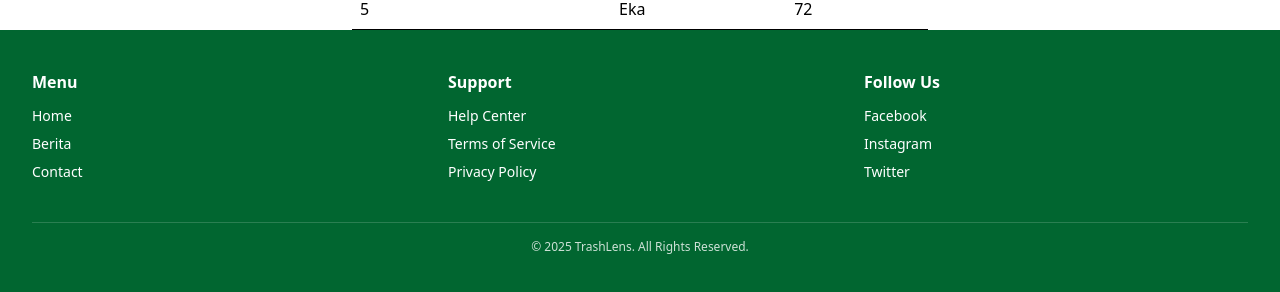
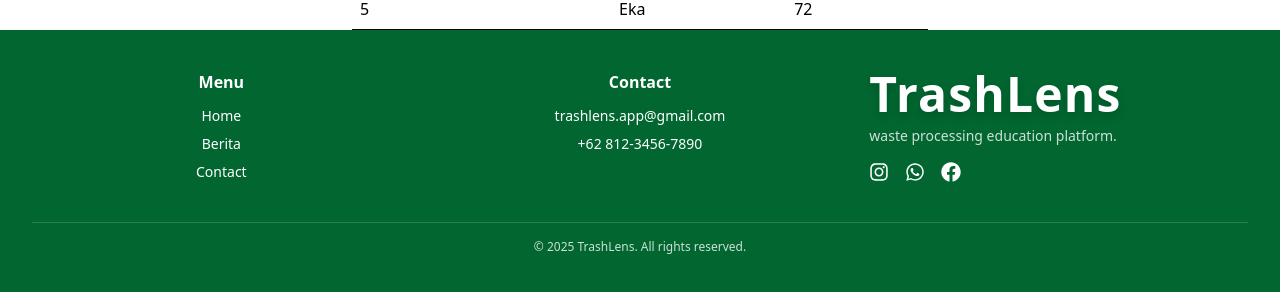
Before and after one commit to syauqic/TrashLens, a React (Vite) app: page /leaderboard in a window 1280 px wide. Shown: the part 976-1268 px from the top of the page. Built offline with nearby package versions, Linux system fonts and the light colour scheme.

Commit message:
memperbaiki tampilan footer + menambah modul icon sosmed

```diff
--- a/package.json
+++ b/package.json
@@ -15,6 +15,7 @@
     "lucide-react": "^0.511.0",
     "react": "^19.1.0",
     "react-dom": "^19.1.0",
+    "react-icons": "^5.5.0",
     "react-router-dom": "^7.6.2"
   },
   "devDependencies": {
--- a/src/components/Footer.jsx
+++ b/src/components/Footer.jsx
@@ -1,76 +1,123 @@
-import React from 'react'
+import React from "react";
+import { FaInstagram, FaWhatsapp, FaFacebook } from "react-icons/fa";
+import { useLocation, useNavigate } from "react-router-dom";
 
 export default function Footer() {
+  const location = useLocation();
+  const navigate = useNavigate();
+  const scrollToSection = (sectionId) => {
+    if (location.pathname !== "/") {
+      navigate("/", { state: { scrollTo: sectionId } });
+    } else {
+      const element = document.getElementById(sectionId);
+      if (element) {
+        const navbar = document.querySelector("nav");
+        const navbarHeight = navbar ? navbar.offsetHeight : 0;
+        const elementPosition = element.offsetTop;
+        const offsetPosition = elementPosition - navbarHeight - 20;
+
+        window.scrollTo({
+          top: offsetPosition,
+          behavior: "smooth",
+        });
+      }
+    }
+  };
+
+  const scrollToTop = () => {
+    if (location.pathname !== "/") {
+      navigate("/", { state: { scrollToTop: true } });
+    } else {
+      window.scrollTo({
+        top: 0,
+        behavior: "smooth",
+      });
+    }
+  };
   return (
     <footer id="footer" className="bg-green-800 text-white">
       <div className="max-w-screen-xl mx-auto px-4 sm:px-6 lg:px-8 py-10">
-        <div className="grid grid-cols-1 sm:grid-cols-2 md:grid-cols-3 gap-8">
-          <div>
-            <h4 className="font-semibold mb-3">Menu</h4>
+        <div className="flex flex-col sm:flex-col md:flex-row lg:flex-row justify-between gap-10 text-center md:text-left">
+          <div className="flex-1 text-center">
+            <h4 className="font-semibold mb-3" id="contact">
+              Menu
+            </h4>
             <ul className="space-y-2 text-sm">
               <li>
-                <a href="#" className="hover:underline">
+                <button onClick={scrollToTop} className="hover:underline">
                   Home
-                </a>
+                </button>
               </li>
               <li>
-                <a href="#" className="hover:underline">
+                <button
+                  onClick={() => scrollToSection("berita")}
+                  className="hover:underline"
+                >
                   Berita
-                </a>
+                </button>
               </li>
               <li>
-                <a href="#" className="hover:underline">
+                <button
+                  onClick={() => scrollToSection("footer")}
+                  className="hover:underline"
+                >
                   Contact
-                </a>
+                </button>
               </li>
             </ul>
           </div>
 
-          <div>
-            <h4 className="font-semibold mb-3">Support</h4>
+          {/* Contact */}
+          <div className="flex-1 text-center">
+            <h4 className="font-semibold mb-3">Contact</h4>
             <ul className="space-y-2 text-sm">
-              <li>
-                <a href="#" className="hover:underline">
-                  Help Center
-                </a>
-              </li>
-              <li>
-                <a href="#" className="hover:underline">
-                  Terms of Service
-                </a>
-              </li>
-              <li>
-                <a href="#" className="hover:underline">
-                  Privacy Policy
-                </a>
-              </li>
+              <li>trashlens.app@gmail.com</li>
+              <li>+62 812-3456-7890</li>
             </ul>
           </div>
 
-          <div>
-            <h4 className="font-semibold mb-3">Follow Us</h4>
-            <ul className="space-y-2 text-sm">
-              <li>
-                <a href="#" className="hover:underline">
-                  Facebook
-                </a>
-              </li>
-              <li>
-                <a href="#" className="hover:underline">
-                  Instagram
-                </a>
-              </li>
-              <li>
-                <a href="#" className="hover:underline">
-                  Twitter
-                </a>
-              </li>
-            </ul>
+          {/* Branding */}
+          <div className="flex-1 md:mt-8 lg:mt-0 text-center lg:text-left">
+            <h1 className="text-3xl sm:text-4xl lg:text-5xl font-bold tracking-wide drop-shadow-lg">
+              TrashLens
+            </h1>
+            <p className="text-sm mt-2 text-white/80">
+              waste processing education platform.
+            </p>
+
+            {/* Social Media Icons */}
+            <div className="flex justify-center lg:justify-start gap-4 mt-4">
+              <a
+                href="https://instagram.com"
+                target="_blank"
+                rel="noopener noreferrer"
+                className="text-white hover:text-gray-300 text-xl"
+              >
+                <FaInstagram />
+              </a>
+              <a
+                href="https://wa.me/62xxxxxxxxxx"
+                target="_blank"
+                rel="noopener noreferrer"
+                className="text-white hover:text-gray-300 text-xl"
+              >
+                <FaWhatsapp />
+              </a>
+              <a
+                href="https://facebook.com"
+                target="_blank"
+                rel="noopener noreferrer"
+                className="text-white hover:text-gray-300 text-xl"
+              >
+                <FaFacebook />
+              </a>
+            </div>
           </div>
         </div>
 
+        {/* Copyright */}
         <div className="text-center text-xs mt-10 border-t border-white/20 pt-4 opacity-80">
-          © 2025 TrashLens. All Rights Reserved.
+          © 2025 TrashLens. All rights reserved.
         </div>
       </div>
     </footer>
```
Also changed, not shown: 1 other file (tests, documents, lock files or other folders).
